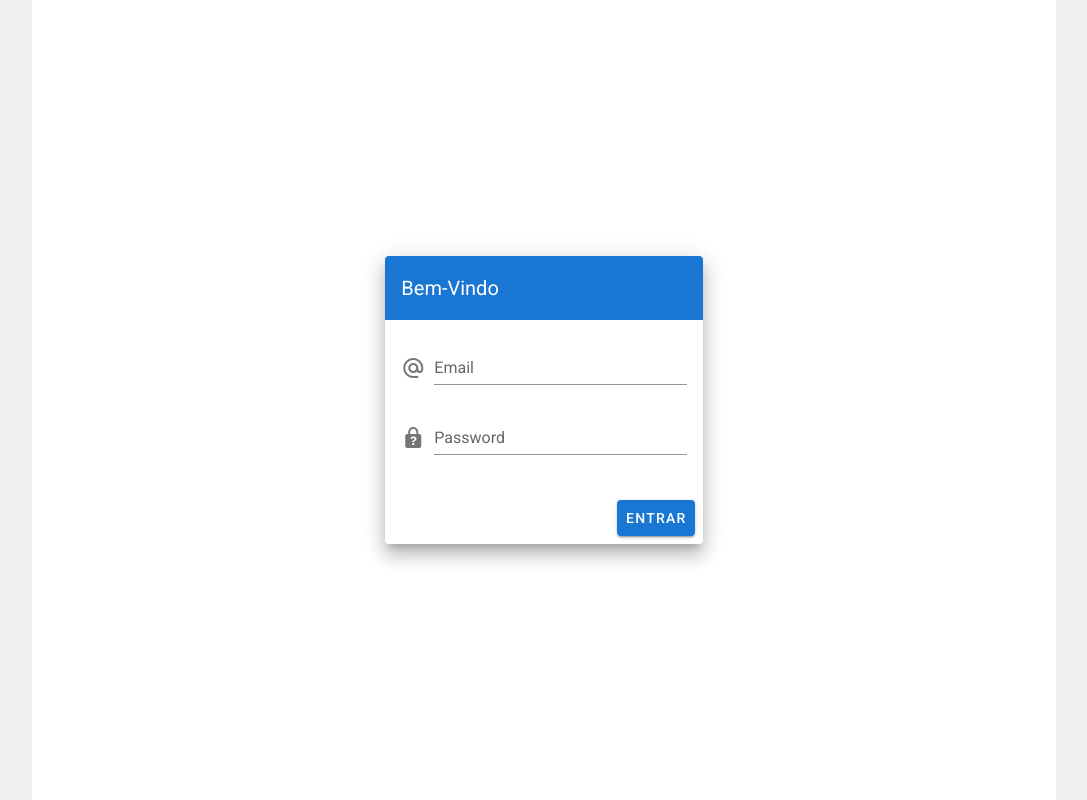
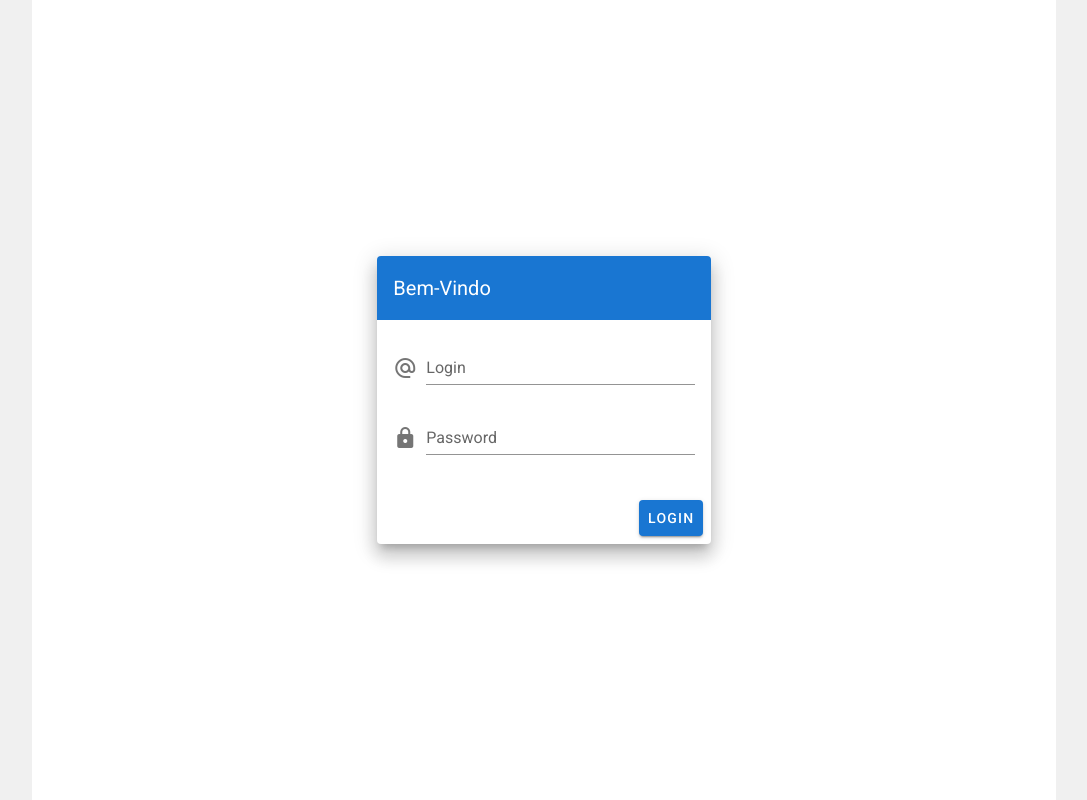
Before and after one commit to srk1710/TP2_SIR, a Vue app in the folder tp2/: page /#/login in a window 1280 px wide. Shown: the whole page, without its empty margins (96-1183 px from the left). Built offline with nearby package versions, Linux system fonts and the light colour scheme.

Commit message:
Login Change Template

```diff
--- a/tp2/src/views/Login.vue
+++ b/tp2/src/views/Login.vue
@@ -1,35 +1,46 @@
 <template>
-  <v-app id="inspire">
-    <v-content>
-      <v-container class="fill-height" fluid>
-        <v-row align="center" justify="center">
-          <v-col cols="12" sm="8" md="4">
+  <div id="app">
+    <v-app id="inspire" >
+        <v-container fluid fill-height>
+          <v-layout align-center justify-center>
+            <v-flex xs12 sm8 md4>
               <v-card class="elevation-12">
                 <v-toolbar color="primary" dark flat>
                   <v-toolbar-title>Bem-Vindo</v-toolbar-title>
                 </v-toolbar>
                 <v-card-text>
                   <v-form>
-                  <v-text-field label="Email" name="email" prepend-icon="mdi-at" type="text" />
+                    <v-text-field label="Login" name="login" prepend-icon="mdi-at" type="text"></v-text-field>
+
                     <v-text-field
                       id="password"
                       label="Password"
                       name="password"
-                    prepend-icon="mdi-lock-question"
+                      prepend-icon="mdi-lock"
                       type="password"
-                  />
+                    ></v-text-field>
                   </v-form>
                 </v-card-text>
                 <v-card-actions>
-                <v-spacer />
-                <v-btn color="primary">Entrar</v-btn>
+                  <v-spacer></v-spacer>
+                  <v-btn color="primary">Login</v-btn>
                 </v-card-actions>
               </v-card>
-          </v-col>
-        </v-row>
+            </v-flex>
+          </v-layout>
         </v-container>
-    </v-content>
     </v-app>
+  </div>
+<!--<div>
+    <h2>Login</h2>
+    <form v-on:submit="login">
+      <input type="text" name="email" />
+      <br />
+      <input type="password" name="password" />
+      <br />
+      <input type="submit" value="Login" />
+    </form>
+  </div>-->
 </template>
 
 <script>
@@ -48,7 +59,7 @@ export default {
           password: password
         };
         axios
-          .get("http://localhost/SIR/TP2_SIR/api/login.php", data)
+          .get("http://localhost:8081/sir/TP2_SIR/api/login.php", data)
           .then(response => {
             console.log(response);
             //router.push("/home")
```
Lines whose indentation alone changed are shown as unchanged.
